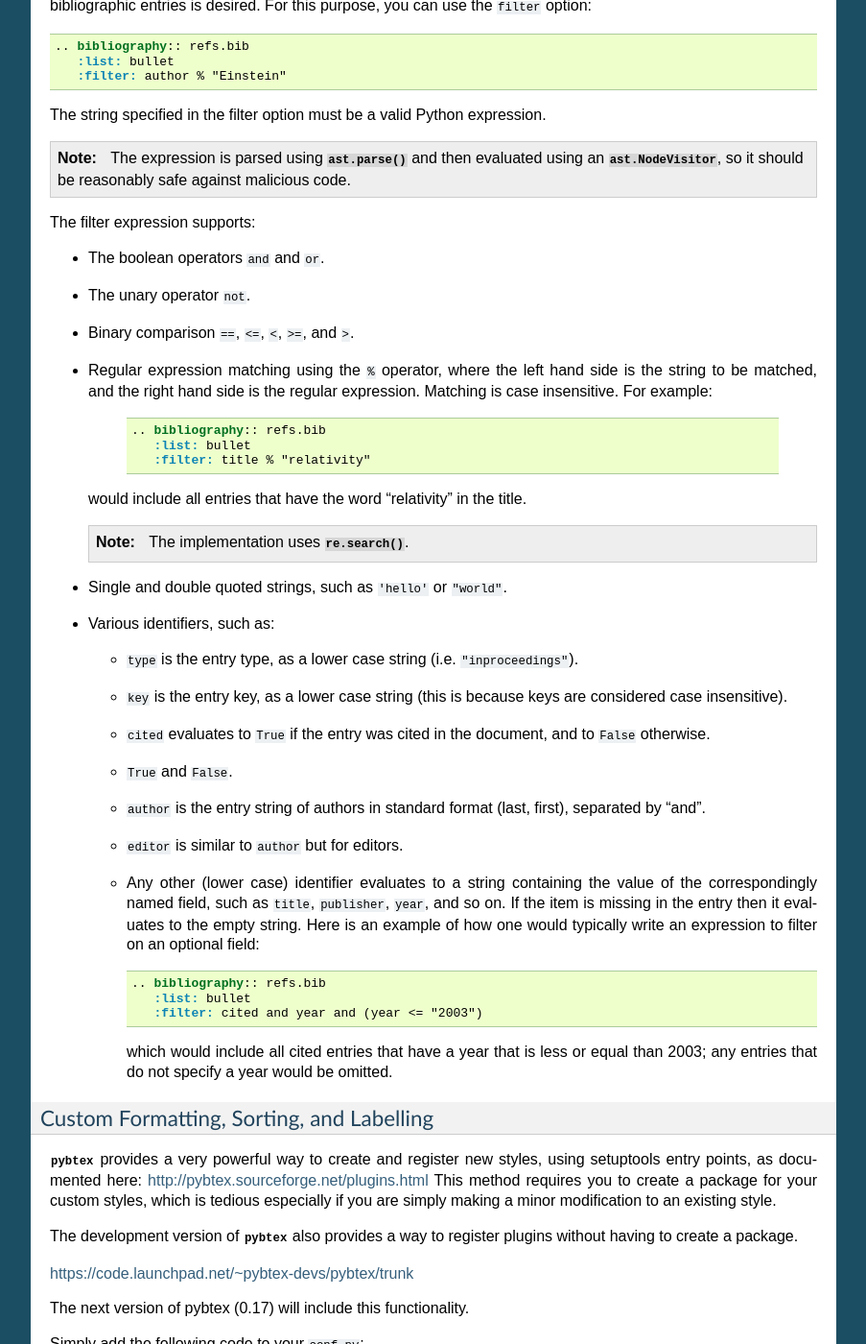
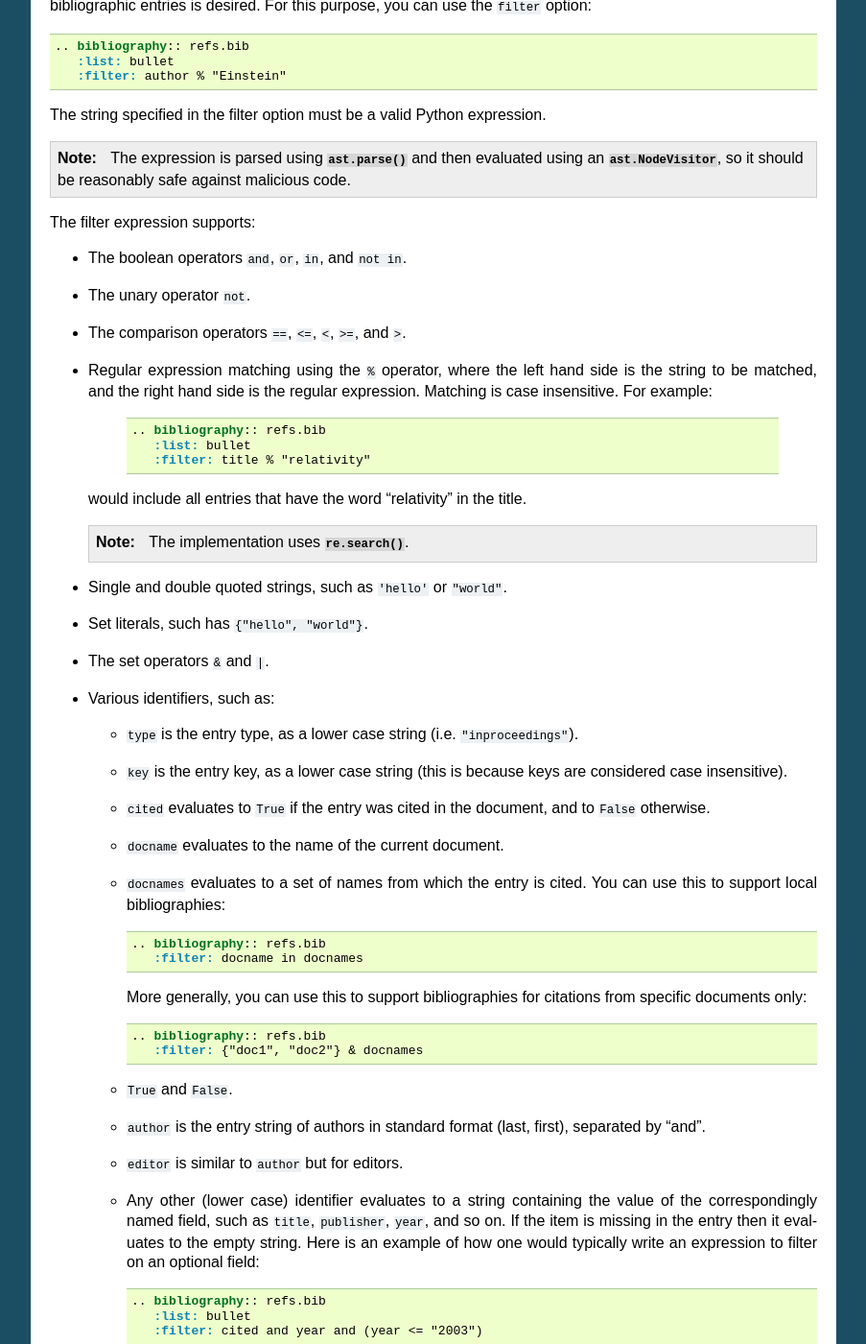
Before and after one commit to mcmtroffaes/sphinxcontrib-bibtex, a Sphinx documentation site: the page built from doc/usage.rst, in a window 1280 px wide and 1400 px high, scrolled down 2494 px. Shown: the whole window at 96% size, without its empty margins (198-1101 px from the left). Built offline with Sphinx 7.4.7, drawn with Linux system fonts in a browser that asks for light colours; formulas are drawn with MathJax 3; pages that are not in the unit, such as notebooks, are missing from menus.

Commit message:
Add support for set literals and set operations in filter expressions and update documentation.

```diff
--- a/doc/usage.rst
+++ b/doc/usage.rst
@@ -206,11 +206,11 @@ expression.
 
 The filter expression supports:
 
-* The boolean operators ``and`` and ``or``.
+* The boolean operators ``and``, ``or``, ``in``, and ``not in``.
 
 * The unary operator ``not``.
 
-* Binary comparison ``==``, ``<=``, ``<``, ``>=``, and ``>``.
+* The comparison operators ``==``, ``<=``, ``<``, ``>=``, and ``>``.
 
 * Regular expression matching using the ``%`` operator, where the left
   hand side is the string to be matched, and the right hand side is
@@ -230,6 +230,10 @@ The filter expression supports:
 
 * Single and double quoted strings, such as ``'hello'`` or ``"world"``.
 
+* Set literals, such has ``{"hello", "world"}``.
+
+* The set operators ``&`` and ``|``.
+
 * Various identifiers, such as:
 
   - ``type`` is the entry type, as a lower case string
@@ -240,6 +244,24 @@ The filter expression supports:
 
   - ``cited`` evaluates to ``True`` if the entry was cited in the document,
     and to ``False`` otherwise.
+
+  - ``docname`` evaluates to the name of the current document.
+
+  - ``docnames`` evaluates to a set of names from which the entry is cited.
+    You can use this to support local bibliographies:
+
+    .. code-block:: rest
+
+       .. bibliography:: refs.bib
+          :filter: docname in docnames
+
+    More generally, you can use this to support bibliographies for
+    citations from specific documents only:
+
+    .. code-block:: rest
+
+       .. bibliography:: refs.bib
+          :filter: {"doc1", "doc2"} & docnames
 
   - ``True`` and ``False``.
 
```
Also changed, not shown: 1 other file.
